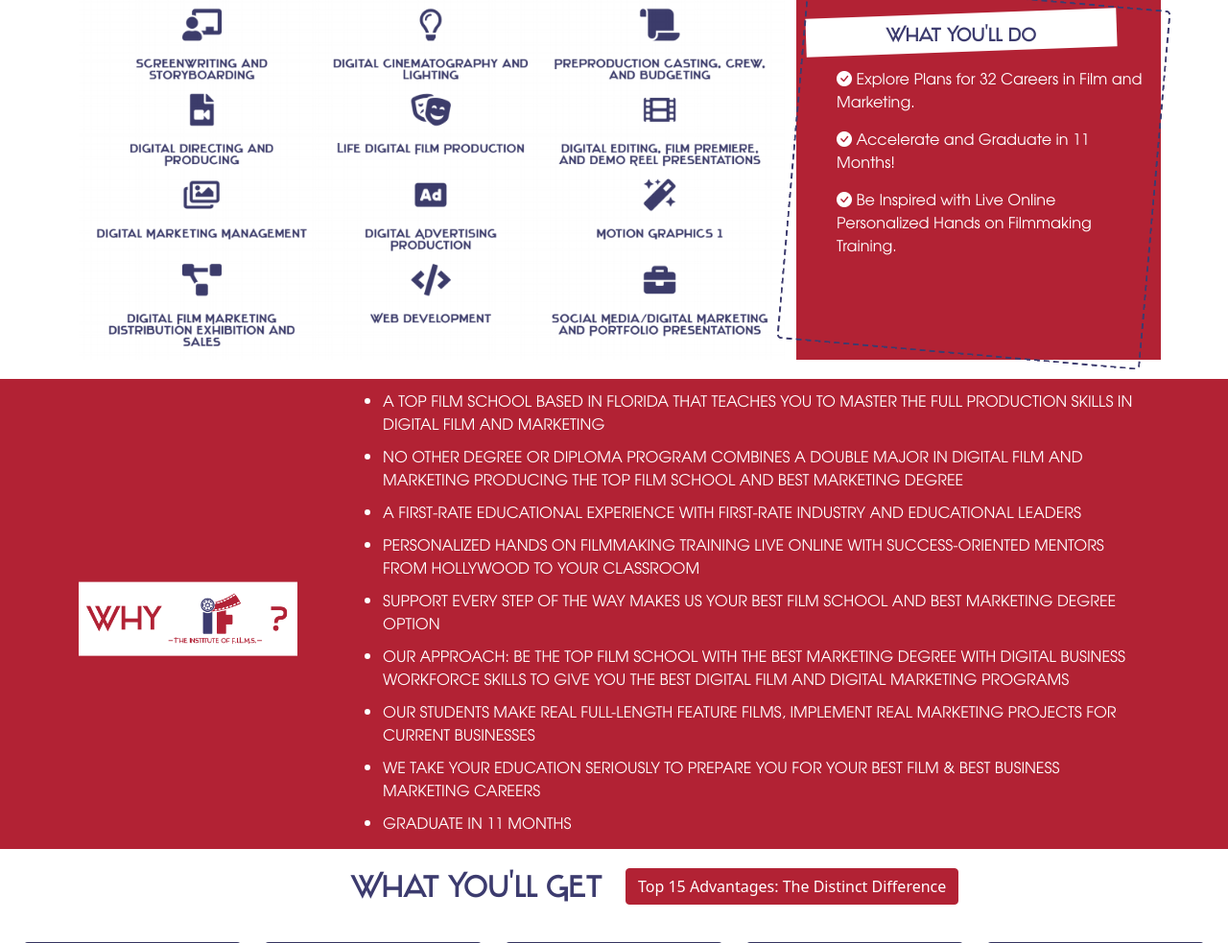
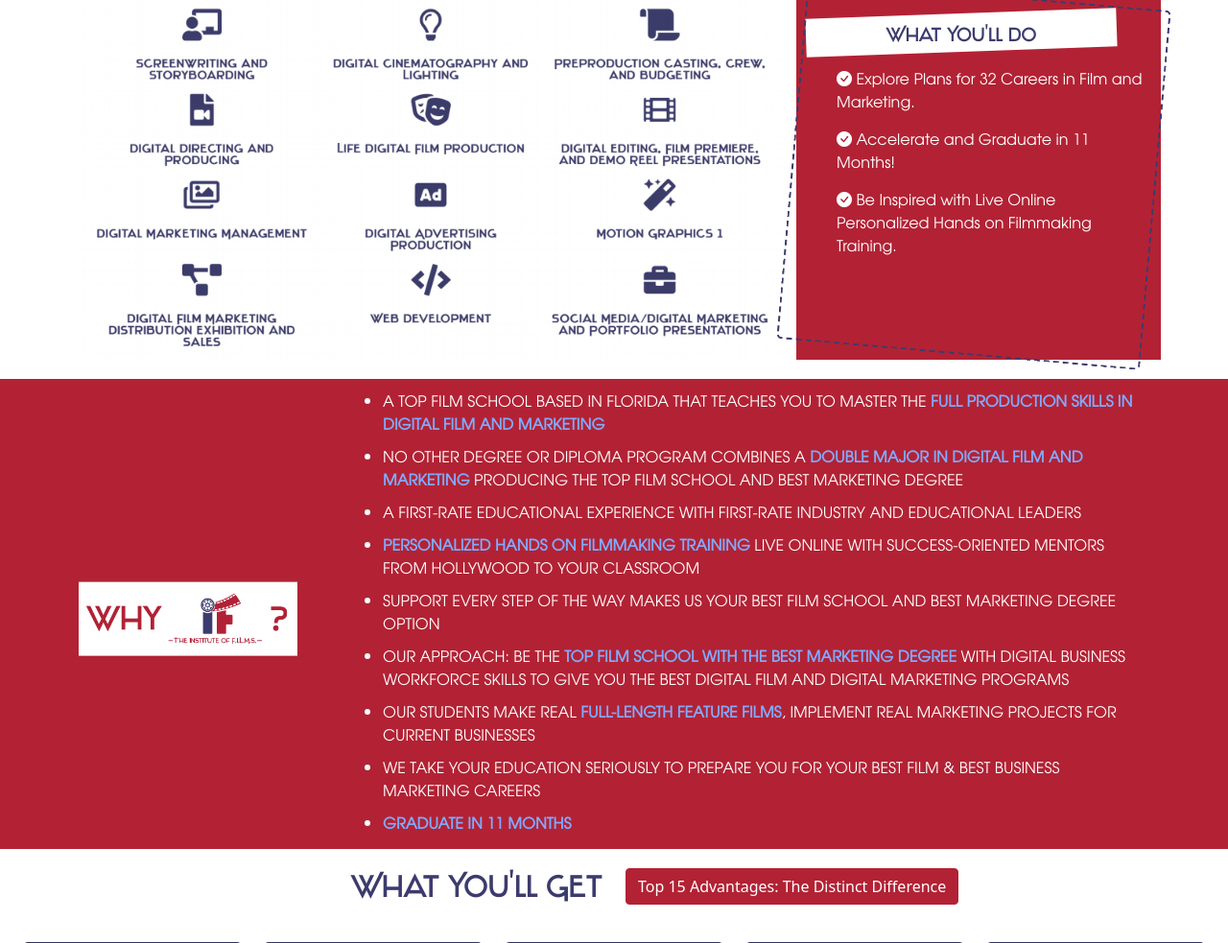
Before and after one commit to Orlandohmor84/tiof-landing-1, a PHP site: page /1/index.php in a window 1280 px wide. Shown: the part 1265-2248 px from the top of the page at 96% size. Run offline with PHP 8.4, Linux system fonts and the light colour scheme; some libraries are stand-ins or nearby versions.

Commit message:
Red Banner Text Highlighting.

```diff
--- a/src/assets/styles/base-1u3y7tjuk9.css
+++ b/src/assets/styles/base-5l2o7bztby.css
@@ -17,6 +17,12 @@
 }
 .red {
     color: #b22234;
+}
+.blue {
+    color: #3c3b6e;
+}
+.blue-lite {
+    color: #80aaff
 }
 /*----- End Custom Fonts -----*/
 
--- a/src/includes/banner-why.php
+++ b/src/includes/banner-why.php
@@ -8,15 +8,15 @@
                     </div>
                     <div class="col-xs-12 col-md-9" data-aos="fade-left">
                         <ul>
-                            <li>A TOP FILM SCHOOL BASED IN FLORIDA THAT TEACHES YOU TO MASTER THE FULL PRODUCTION SKILLS IN DIGITAL FILM AND MARKETING</li>
-                            <li>NO OTHER DEGREE OR DIPLOMA PROGRAM COMBINES A DOUBLE MAJOR IN DIGITAL FILM AND MARKETING PRODUCING THE TOP FILM SCHOOL AND BEST MARKETING DEGREE</li>
+                            <li>A TOP FILM SCHOOL BASED IN FLORIDA THAT TEACHES YOU TO MASTER THE <strong class="blue-lite">FULL PRODUCTION SKILLS IN DIGITAL FILM AND MARKETING</strong></li>
+                            <li>NO OTHER DEGREE OR DIPLOMA PROGRAM COMBINES A <strong class="blue-lite">DOUBLE MAJOR IN DIGITAL FILM AND MARKETING</strong> PRODUCING THE TOP FILM SCHOOL AND BEST MARKETING DEGREE</li>
                             <li>A FIRST-RATE EDUCATIONAL EXPERIENCE WITH FIRST-RATE INDUSTRY AND EDUCATIONAL LEADERS</li>
-                            <li>PERSONALIZED HANDS ON FILMMAKING TRAINING LIVE ONLINE WITH SUCCESS-ORIENTED MENTORS FROM HOLLYWOOD TO YOUR CLASSROOM</li>
+                            <li><strong class="blue-lite">PERSONALIZED HANDS ON FILMMAKING TRAINING</strong> LIVE ONLINE WITH SUCCESS-ORIENTED MENTORS FROM HOLLYWOOD TO YOUR CLASSROOM</li>
                             <li>SUPPORT EVERY STEP OF THE WAY MAKES US YOUR BEST FILM SCHOOL AND BEST MARKETING DEGREE OPTION</li>
-                            <li>OUR APPROACH: BE THE TOP FILM SCHOOL WITH THE BEST MARKETING DEGREE WITH DIGITAL BUSINESS WORKFORCE SKILLS TO GIVE YOU THE BEST DIGITAL FILM AND DIGITAL MARKETING PROGRAMS</li>
-                            <li>OUR STUDENTS MAKE REAL FULL-LENGTH FEATURE FILMS, IMPLEMENT REAL MARKETING PROJECTS FOR CURRENT BUSINESSES</li>
+                            <li>OUR APPROACH: BE THE <strong class="blue-lite">TOP FILM SCHOOL WITH THE BEST MARKETING DEGREE</strong> WITH DIGITAL BUSINESS WORKFORCE SKILLS TO GIVE YOU THE BEST DIGITAL FILM AND DIGITAL MARKETING PROGRAMS</li>
+                            <li>OUR STUDENTS MAKE REAL <strong class="blue-lite">FULL-LENGTH FEATURE FILMS</strong>, IMPLEMENT REAL MARKETING PROJECTS FOR CURRENT BUSINESSES</li>
                             <li>WE TAKE YOUR EDUCATION SERIOUSLY TO PREPARE YOU FOR YOUR BEST FILM & BEST BUSINESS MARKETING CAREERS</li>
-                            <li>GRADUATE IN 11 MONTHS</li>
+                            <li><strong class="blue-lite">GRADUATE IN 11 MONTHS</strong></li>
                         </ul>
                     </div>
                 </div><!-- /.row -->
--- a/src/includes/link-css-version-control.php
+++ b/src/includes/link-css-version-control.php
@@ -1 +1 @@
-<link rel="stylesheet" href="..\assets\styles\base-1u3y7tjuk9.css">
+<link rel="stylesheet" href="..\assets\styles\base-5l2o7bztby.css">
```
Also changed, not shown: README.md.
